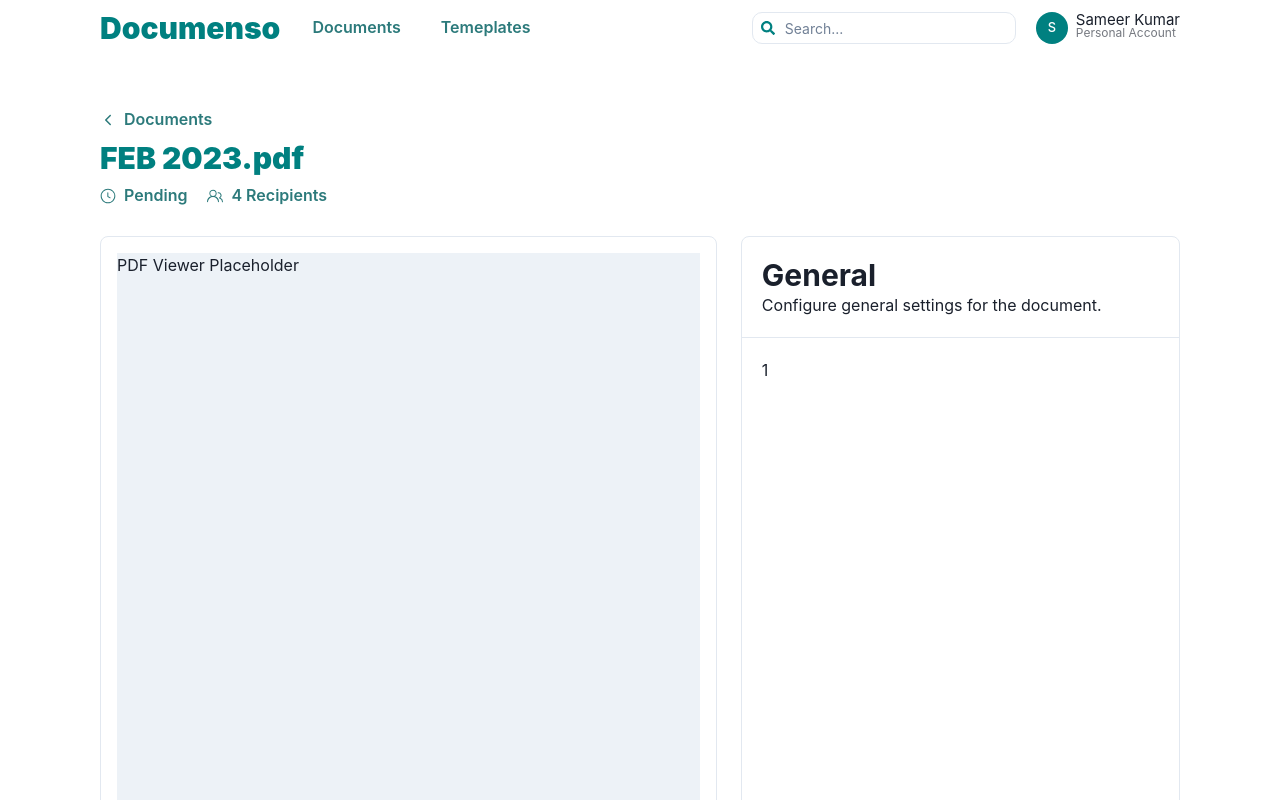
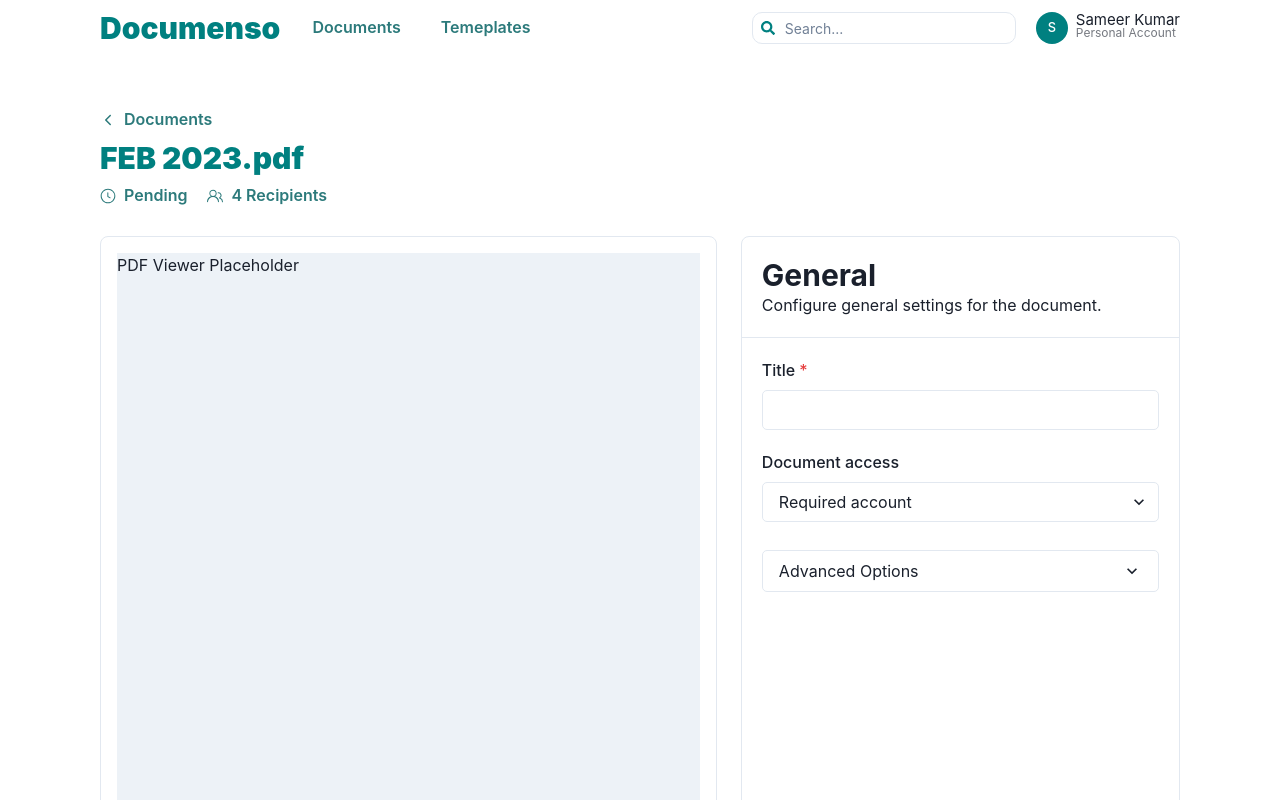
Before and after one commit to SameerTheProgrammer/PSE_documenso_ui, a React (Vite) app: page /document/edit/1 in a window 1280 px wide. Shown: the top 800 px of the page. Built offline with nearby package versions, Linux system fonts and the light colour scheme.

Commit message:
add form to first step card body

```diff
--- /dev/null
+++ b/src/components/DocumentEditPage/FirstStepCardBody.tsx
@@ -0,0 +1,69 @@
+import {
+    Input,
+    FormLabel,
+    FormControl,
+    Select,
+    Accordion,
+    AccordionButton,
+    AccordionIcon,
+    AccordionItem,
+    AccordionPanel,
+    Box,
+    Flex,
+} from "@chakra-ui/react";
+
+const FirstStepCardBody = () => {
+    return (
+        <Flex w={"100%"} gap={5} direction={"column"}>
+            <FormControl isRequired>
+                <FormLabel>Title</FormLabel>
+                <Input borderRadius={5} />
+            </FormControl>
+            <FormControl>
+                <FormLabel>Document access</FormLabel>
+                <Select borderRadius={5}>
+                    <option value={"requiredAccount"}>Required account</option>
+                    <option value={"noRestrictions"}>No restrictions</option>
+                </Select>
+            </FormControl>
+            <Accordion allowToggle mt={2}>
+                <AccordionItem border={"none"}>
+                    <h2>
+                        <AccordionButton borderWidth={1} borderRadius={5}>
+                            <Box as="span" flex="1" textAlign="left">
+                                Advanced Options
+                            </Box>
+                            <AccordionIcon />
+                        </AccordionButton>
+                    </h2>
+                    <AccordionPanel display={"flex"} flexDirection={"column"} gap={5} p={0} pt={4}>
+                        <FormControl>
+                            <FormLabel>External ID</FormLabel>
+                            <Input borderRadius="lg" />
+                        </FormControl>
+                        <FormControl>
+                            <FormLabel>Date Format</FormLabel>
+                            <Select>
+                                <option value={"yyyy-MM-dd hh:mm a"}>YYYY-MM-DD HH:mm a</option>
+                                <option value={"yyyy-MM-dd"}>YYYY-MM-DD</option>
+                            </Select>
+                        </FormControl>
+                        <FormControl>
+                            <FormLabel>Time Zone</FormLabel>
+                            <Select>
+                                <option value={"etc/utc"}>Etc/UTC</option>
+                                <option value={"africa/accra"}>Africa/Accra</option>
+                            </Select>
+                        </FormControl>
+                        <FormControl>
+                            <FormLabel>Redirect URL</FormLabel>
+                            <Input borderRadius="lg" />
+                        </FormControl>
+                    </AccordionPanel>
+                </AccordionItem>
+            </Accordion>
+        </Flex>
+    );
+};
+
+export default FirstStepCardBody;
--- a/src/pages/DocumentEditPage.tsx
+++ b/src/pages/DocumentEditPage.tsx
@@ -23,6 +23,7 @@ import { IoIosArrowBack } from "react-icons/io";
 import { Link as ReactRouterLink } from "react-router-dom";
 import { IRecipientsStatus } from "../types/DocumentPagesTypes";
 import RecipientList from "../components/utils/RecipientList";
+import FirstStepCardBody from "../components/DocumentEditPage/FirstStepCardBody";
 
 const recipientsList: IRecipientsStatus = {
     completed: [
@@ -164,7 +165,7 @@ const DocumentEdit = () => {
 
                     <CardBody overflow="auto">
                         {ActiveStep === 1 ? (
-                            <Text>1</Text>
+                            <FirstStepCardBody />
                         ) : ActiveStep === 2 ? (
                             <Text>2</Text>
                         ) : ActiveStep === 3 ? (
```
Also changed, not shown: 1 other file (tests, documents, lock files or other folders).
